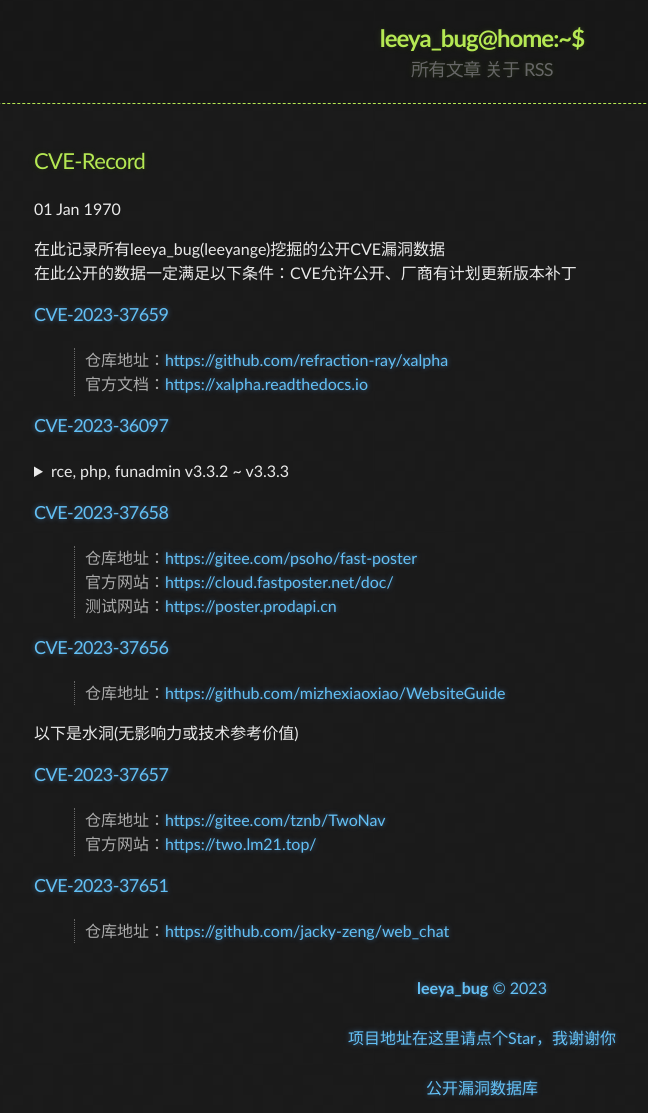
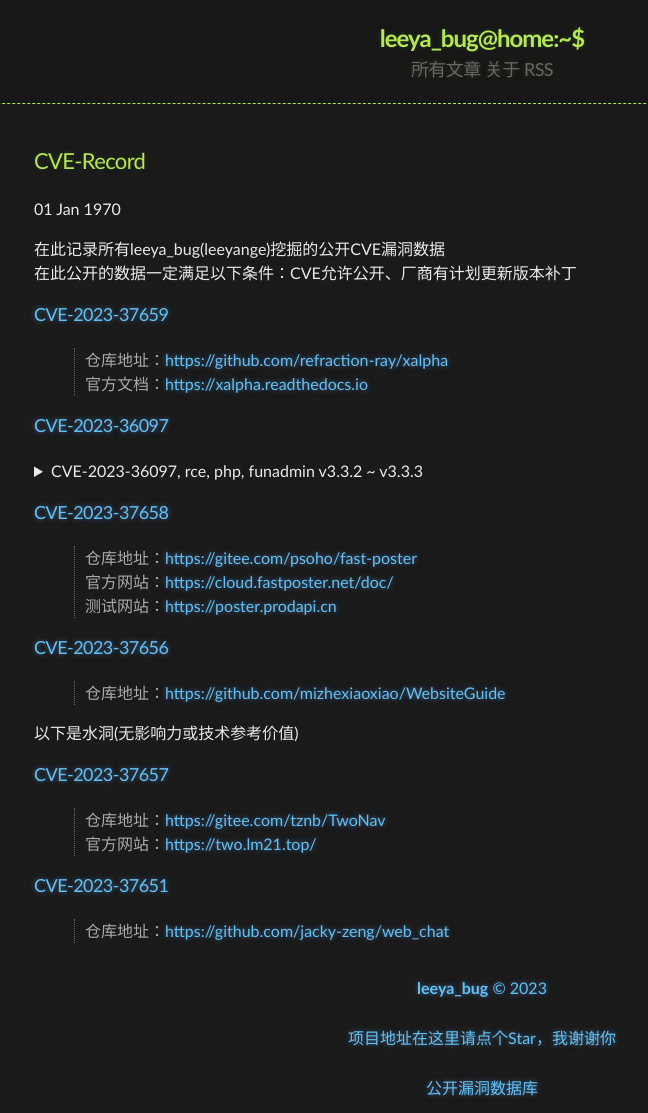
Before and after one commit to Leeyangee/leeyangee.github.io, a Jekyll site: the page built from _posts/1970-01-01-CVE-Record.md, in a window 1280 px wide. Shown: the whole page, without its empty margins (158-806 px from the left). Built offline with Jekyll 4.4.1, drawn with Linux system fonts in a browser that asks for light colours.

Commit message:
Update 1970-01-01-CVE-Record.md

```diff
--- a/_posts/1970-01-01-CVE-Record.md
+++ b/_posts/1970-01-01-CVE-Record.md
@@ -12,7 +12,7 @@ published: true
 
 ### [CVE-2023-36097](https://cve.mitre.org/cgi-bin/cvename.cgi?name=CVE-2023-36097)
 <details>
-      <summary>rce, php, funadmin v3.3.2 ~ v3.3.3</summary>
+      <summary>CVE-2023-36097, rce, php, funadmin v3.3.2 ~ v3.3.3</summary>
       <pre><code>
         仓库地址：<a href="https://gitee.com/funadmin/funadmin">https://gitee.com/funadmin/funadmin</a>
         官方网站：<a href="https://www.funadmin.com">https://www.funadmin.com</a>
```
